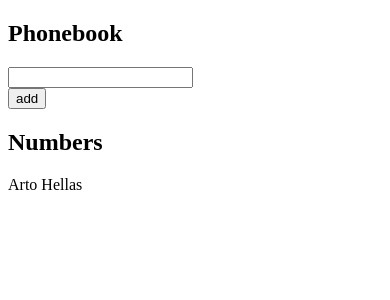
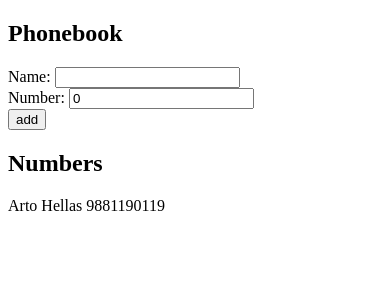
Before and after one commit to khalatevarun/fullstackdev, a React (Create React App) app in the folder part2_phonebook/: page / in a window 390 px wide. Shown: the top 300 px of the page. Built offline with nearby package versions, Linux system fonts and the light colour scheme.

Commit message:
allow users to add phone number

```diff
--- a/part2_phonebook/src/App.js
+++ b/part2_phonebook/src/App.js
@@ -2,19 +2,26 @@ import React, { useState } from 'react'
 
 const App = () => {
   const [ persons, setPersons ] = useState([
-    { name: 'Arto Hellas' }
+    { name: 'Arto Hellas', number: 9881190119 }
   ])
   const [ newName, setNewName ] = useState('')
+  const [ newNumber, setNewNumber ] = useState(0)
 
   const handleNameChange = (event) => {
     console.log(event.target.value)
     setNewName(event.target.value)
   }
 
+  const handleNumberChange = (event) => {
+    console.log(event.target.value)
+    setNewNumber(event.target.value)
+  }
+
   const addName = (event) => {
     event.preventDefault()
     const personObject = {
       name: newName,
+      number: newNumber,
       id: persons.length + 1,
     }
     const nameExists = persons.some(person => person.name === newName);
@@ -25,6 +32,7 @@ const App = () => {
     else{
 
     setPersons(persons.concat(personObject))
+    setNewNumber()
     setNewName('')
   }
 }
@@ -34,9 +42,19 @@ const App = () => {
       <h2>Phonebook</h2>
       <form onSubmit={addName}>
         <div>
+        <label for="name">Name: </label>
         <input
+          id ="name"
           value={newName}
           onChange={handleNameChange}
+        />
+        </div>
+        <div>
+        <label for="number">Number: </label>
+        <input
+          id = "number"
+          value={newNumber}
+          onChange={handleNumberChange}
         />
         </div>
         <div>
@@ -46,7 +64,7 @@ const App = () => {
       <h2>Numbers</h2>
         {persons.map((person, i) =>
           <p key={i}>
-            {person.name}
+            {person.name} {person.number}
           </p>
   )}
 
```
